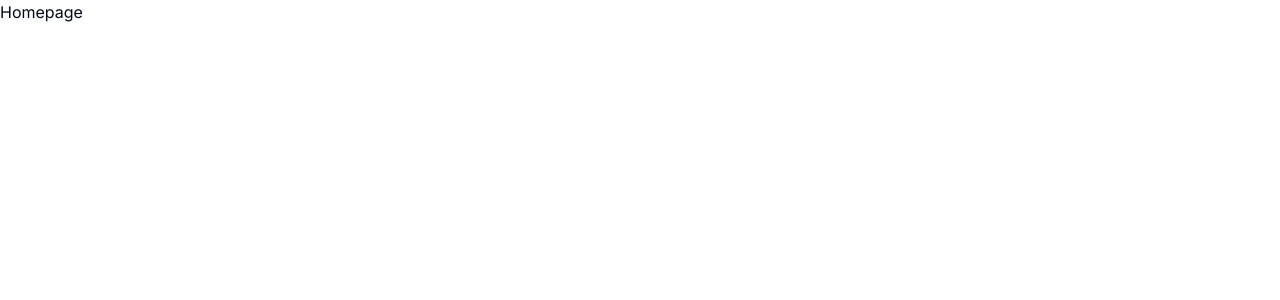
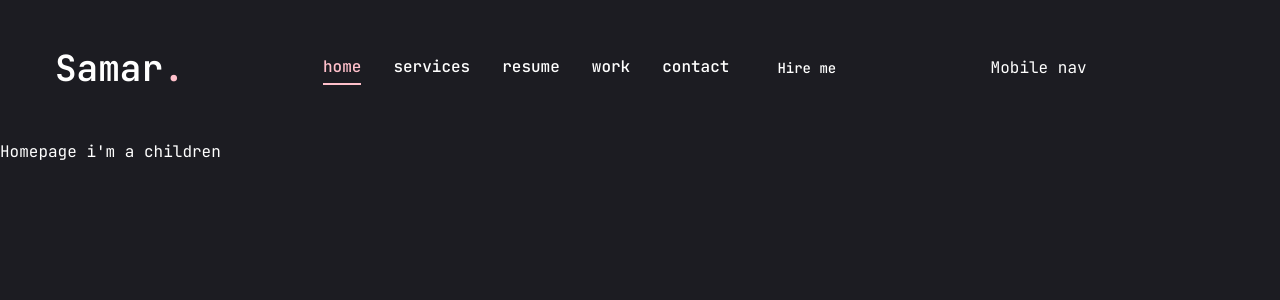
Before and after one commit to belhajjamorsamar/My_Portfolio_Website, a Next.js app in the folder my-app/: page / in a window 1280 px wide. Shown: the top 300 px of the page. Built offline with nearby package versions, Linux system fonts and the light colour scheme.

Commit message:
fix color headerr

```diff
--- a/my-app/app/globals.css
+++ b/my-app/app/globals.css
@@ -2,68 +2,15 @@
 @tailwind components;
 @tailwind utilities;
 
-@layer base {
-  :root {
-    --background: 0 0% 100%;
-    --foreground: 222.2 84% 4.9%;
-    --card: 0 0% 100%;
-    --card-foreground: 222.2 84% 4.9%;
-    --popover: 0 0% 100%;
-    --popover-foreground: 222.2 84% 4.9%;
-    --primary: 222.2 47.4% 11.2%;
-    --primary-foreground: 210 40% 98%;
-    --secondary: 210 40% 96.1%;
-    --secondary-foreground: 222.2 47.4% 11.2%;
-    --muted: 210 40% 96.1%;
-    --muted-foreground: 215.4 16.3% 46.9%;
-    --accent: 210 40% 96.1%;
-    --accent-foreground: 222.2 47.4% 11.2%;
-    --destructive: 0 84.2% 60.2%;
-    --destructive-foreground: 210 40% 98%;
-    --border: 214.3 31.8% 91.4%;
-    --input: 214.3 31.8% 91.4%;
-    --ring: 222.2 84% 4.9%;
-    --radius: 0.5rem;
-    --chart-1: 12 76% 61%;
-    --chart-2: 173 58% 39%;
-    --chart-3: 197 37% 24%;
-    --chart-4: 43 74% 66%;
-    --chart-5: 27 87% 67%;
-  }
+:root {
+  --font-jetBrainsMono: 'JetBrains Mono', monospace;
 
-  .dark {
-    --background: 222.2 84% 4.9%;
-    --foreground: 210 40% 98%;
-    --card: 222.2 84% 4.9%;
-    --card-foreground: 210 40% 98%;
-    --popover: 222.2 84% 4.9%;
-    --popover-foreground: 210 40% 98%;
-    --primary: 210 40% 98%;
-    --primary-foreground: 222.2 47.4% 11.2%;
-    --secondary: 217.2 32.6% 17.5%;
-    --secondary-foreground: 210 40% 98%;
-    --muted: 217.2 32.6% 17.5%;
-    --muted-foreground: 215 20.2% 65.1%;
-    --accent: 217.2 32.6% 17.5%;
-    --accent-foreground: 210 40% 98%;
-    --destructive: 0 62.8% 30.6%;
-    --destructive-foreground: 210 40% 98%;
-    --border: 217.2 32.6% 17.5%;
-    --input: 217.2 32.6% 17.5%;
-    --ring: 212.7 26.8% 83.9%;
-    --chart-1: 220 70% 50%;
-    --chart-2: 160 60% 45%;
-    --chart-3: 30 80% 55%;
-    --chart-4: 280 65% 60%;
-    --chart-5: 340 75% 55%;
-  }
+    --accent: #FFC0CB; /* Changer la couleur d'accent en rose bébé */
+    --accent-foreground: #000; /* Optionnel : couleur d'accent au premier plan */
+
 }
 
-@layer base {
-  * {
-    @apply border-border;
-  }
-  body {
-    @apply bg-background text-foreground;
-  }
+/* Autres styles globaux */
+body {
+  @apply font-primary bg-primary text-white leading-loose;
 }
--- a/my-app/app/layout.jsx
+++ b/my-app/app/layout.jsx
@@ -1,7 +1,15 @@
-import { Inter } from "next/font/google";
+import {JetBrains_Mono} from "next/font/google";
 import "./globals.css";
+import { Variable, Weight } from "lucide-react";
 
-const inter = Inter({ subsets: ["latin"] });
+// components
+import Header from "@/components/Header";
+
+const jetBrains_Mono = JetBrains_Mono({
+  subsets: ["latin"],
+  weight:["100","200","300","400","500","600","700","800"],
+  variable:'--font-jetBrainsMono'
+  });
 
 export const metadata = {
   title: "Create Next App",
@@ -11,7 +19,9 @@
 export default function RootLayout({ children }) {
   return (
     <html lang="en">
-      <body className={inter.className}>{children}</body>
+      <body className={jetBrains_Mono.variable}>
+      <Header/>
+      {children}</body>
     </html>
   );
 }
--- a/my-app/app/page.jsx
+++ b/my-app/app/page.jsx
@@ -3,7 +3,7 @@
 export default function Home() {
   return (
   <main>
-    Homepage
+    Homepage i'm a children
   </main>
   );
 }
--- /dev/null
+++ b/my-app/components/Header.jsx
@@ -0,0 +1,45 @@
+import Link from 'next/link';
+import { Button } from './ui/button';
+
+//Components
+import Nav from './Nav';
+
+const Header = () => {
+  return (
+    <header className='py-8 xl:py-12 text-white'>
+     <div className='container mx-auto flex justify-between items-center'>
+
+
+        {/*logo */}
+        <Link href="/">
+         <h1 className='text-4xl font-semibold'>
+           Samar<span className="text-accent">.</span>
+         </h1>
+        </Link>
+
+        {/*desktop nav & hire me button */}
+
+            <div className = "xl:flex hidden items-center gap-8">
+              <Nav/>
+                 <Link href ="/contact">
+                <Button>Hire me</Button>
+                 </Link>
+            </div>
+
+        {/*mobile nav*/}
+           <div className='hidden xl:flex'>Mobile nav </div>
+
+
+<div>
+
+</div>
+
+
+
+
+     </div>
+    </header>
+  )
+}
+
+export default Header
--- /dev/null
+++ b/my-app/components/Nav.jsx
@@ -0,0 +1,50 @@
+"use client";
+import Link from "next/link";
+import { usePathname } from "next/navigation";
+
+
+const links = [
+    {
+    name:"home",
+    path:"/",
+    },
+    {
+    name:"services",
+    path:"/services",
+    },
+    {
+    name:"resume",
+    path:"/resume",
+    },
+    {
+    name:"work",
+    path:"/work",
+    },
+    {
+    name:"contact",
+    path:"/contact",
+    },
+];
+
+const Nav = () => {
+    const pathname= usePathname();
+    console.log(pathname);
+  return (
+    <nav className="flex gap-8">
+    {links.map((link,index) =>{
+        return(
+            <Link
+             href={link.path}
+             key={index}
+             className={`${link.path === pathname && "text-accent border-b-2 border-accent"
+            } capotalize font-medium hover:text-accent transition-all`}
+            >
+             {link.name}
+            </Link>
+            );
+    })}
+    </nav>
+  );
+};
+
+export default Nav
--- a/my-app/package.json
+++ b/my-app/package.json
@@ -28,6 +28,6 @@
     "eslint": "^8",
     "eslint-config-next": "14.2.5",
     "postcss": "^8",
-    "tailwindcss": "^3.4.1"
+    "tailwindcss": "^3.4.10"
   }
 }
--- a/my-app/tailwind.config.js
+++ b/my-app/tailwind.config.js
@@ -7,26 +7,32 @@
     './app/**/*.{js,jsx}',
     './src/**/*.{js,jsx}',
   ],
-  prefix: "",
   theme: {
     container: {
       center: true,
-      padding: "2rem",
-      screens: {
-        "2xl": "1400px",
-      },
+      padding: "15px",
+    },
+    screens: {
+      sm: '640px',
+      md: '780px',
+      lg: '960px',
+      xl: '1200px'
+    },
+    fontFamily: {
+      primary: "var(--font-jetBrainsMono)",
     },
     extend: {
       colors: {
+        primary: "#1c1c22",
+        accent: {
+          DEFAULT: "#FFC0CB", // Changer la couleur d'accent par défaut en #FFC0CB
+          hover: "#FFB6C1", // Optionnel : couleur d'accent au survol
+        },
         border: "hsl(var(--border))",
         input: "hsl(var(--input))",
         ring: "hsl(var(--ring))",
         background: "hsl(var(--background))",
         foreground: "hsl(var(--foreground))",
-        primary: {
-          DEFAULT: "hsl(var(--primary))",
-          foreground: "hsl(var(--primary-foreground))",
-        },
         secondary: {
           DEFAULT: "hsl(var(--secondary))",
           foreground: "hsl(var(--secondary-foreground))",
@@ -38,10 +44,6 @@
         muted: {
           DEFAULT: "hsl(var(--muted))",
           foreground: "hsl(var(--muted-foreground))",
-        },
-        accent: {
-          DEFAULT: "hsl(var(--accent))",
-          foreground: "hsl(var(--accent-foreground))",
         },
         popover: {
           DEFAULT: "hsl(var(--popover))",
```
Also changed, not shown: 1 other file (tests, documents, lock files or other folders).
